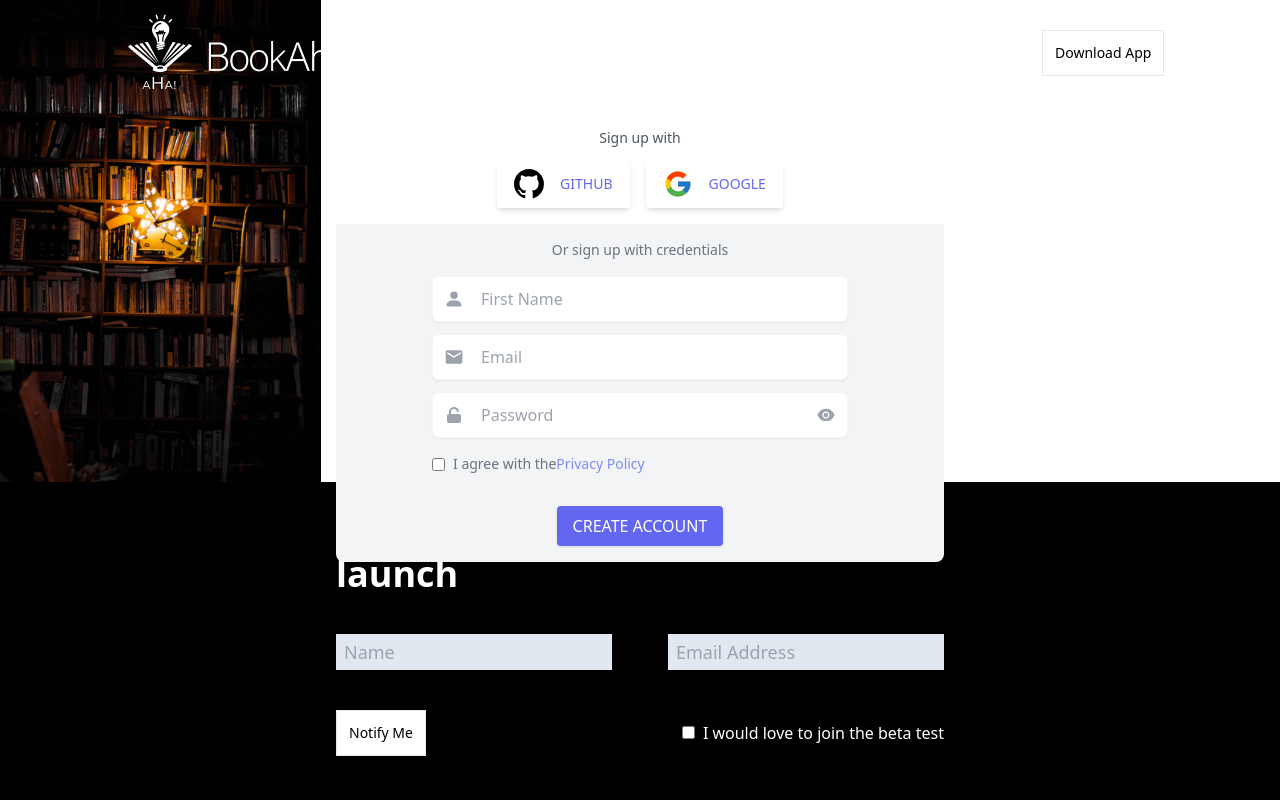
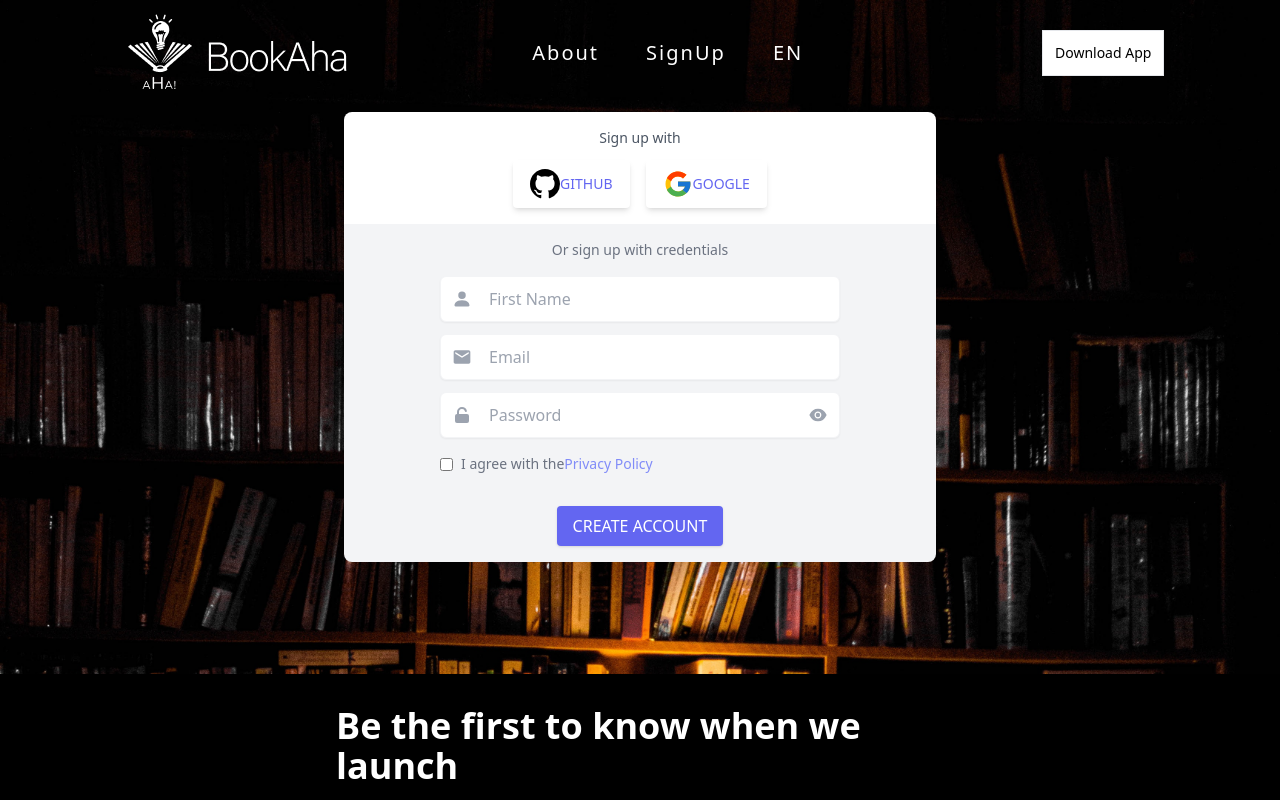
Before and after one commit to Nathaniyell/book-aha, a React (Create React App) app: page /signup in a window 1280 px wide. Shown: the top 800 px of the page. Built offline with nearby package versions, Linux system fonts and the light colour scheme.

Commit message:
update signup component

```diff
--- a/src/SignUp/SignUp.jsx
+++ b/src/SignUp/SignUp.jsx
@@ -67,7 +67,7 @@ const SignUp = () => {
 
 
   return (
-    <div className="bg-signUp bg-contain bg-no-repeat w-full">
+    <div className="bg-signUp bg-no-repeat bg-cover bg-origin-padding  px-4 pb-48 md:pb-48">
       <div className=" relative top-24">
 
         <div className="p-4 lg:w-1/2 mx-auto">
@@ -82,11 +82,11 @@ const SignUp = () => {
               <div className="flex items-center justify-center space-x-4 mt-3">
 
                 <button className="flex items-center py-2 px-4 text-sm uppercase rounded bg-white hover:bg-gray-100 text-indigo-500 border border-transparent hover:border-transparent hover:text-gray-700 shadow-md hover:shadow-lg font-medium transition transform hover:-translate-y-0.5">
-                 <BsGithub className="text-3xl text-black mr-4" />
+                 <BsGithub className="text-3xl text-black " />
                   Github
                 </button>
                 <button className="flex items-center py-2 px-4 text-sm uppercase rounded bg-white hover:bg-gray-100 text-indigo-500 border border-transparent hover:border-transparent hover:text-gray-700 shadow-md hover:shadow-lg font-medium transition transform hover:-translate-y-0.5">
-                 <FcGoogle className="text-3xl mr-4" />
+                 <FcGoogle className="text-3xl " />
                   Google
                 </button>
               </div>
```
